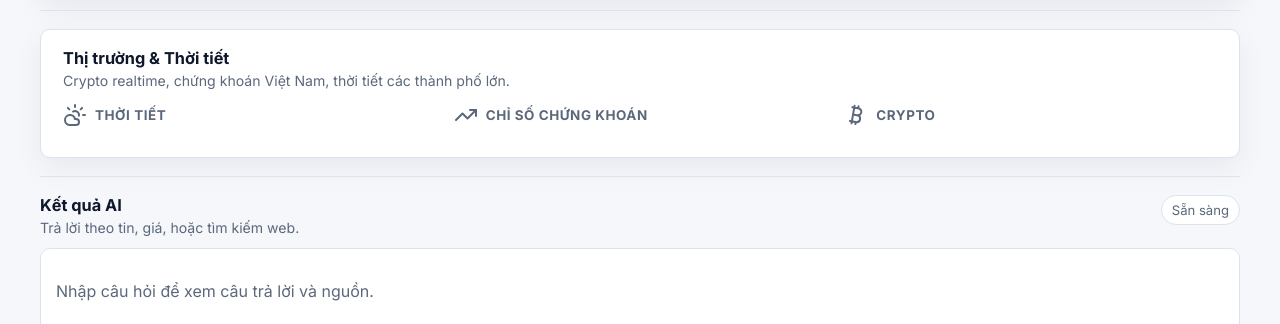
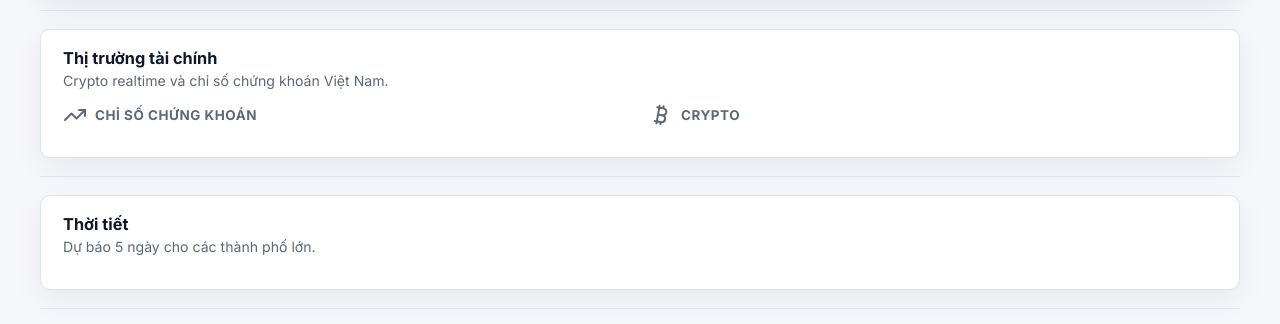
Before and after one commit to tridpt/TinNhanhAI, a plain HTML site: page frontend/index.html in a window 1280 px wide. Shown: the part 1426-1750 px from the top of the page. Drawn offline with nearby package versions, Linux system fonts and the light colour scheme; no server answers.

Commit message:
fix(layout): split markets and weather into separate sections

```diff
--- a/frontend/index.html
+++ b/frontend/index.html
@@ -144,15 +144,11 @@
       <div class="panel panel-markets">
         <div class="panel-head">
           <div>
-            <h2>Thị trường & Thời tiết</h2>
-            <p>Crypto realtime, chứng khoán Việt Nam, thời tiết các thành phố lớn.</p>
+            <h2>Thị trường tài chính</h2>
+            <p>Crypto realtime và chỉ số chứng khoán Việt Nam.</p>
           </div>
         </div>
         <div class="markets-grid">
-          <div class="markets-block" data-section="weather">
-            <h3 class="markets-title"><i data-lucide="cloud-sun"></i> Thời tiết</h3>
-            <div id="weather-list" class="weather-list"></div>
-          </div>
           <div class="markets-block" data-section="stocks">
             <h3 class="markets-title"><i data-lucide="trending-up"></i> Chỉ số chứng khoán</h3>
             <div id="stocks-list" class="markets-cards"></div>
@@ -162,6 +158,18 @@
             <div id="crypto-list" class="markets-cards"></div>
           </div>
         </div>
+      </div>
+    </section>
+
+    <section class="band weather-band">
+      <div class="panel panel-weather">
+        <div class="panel-head">
+          <div>
+            <h2>Thời tiết</h2>
+            <p>Dự báo 5 ngày cho các thành phố lớn.</p>
+          </div>
+        </div>
+        <div id="weather-list" class="weather-list"></div>
       </div>
     </section>
 
--- a/frontend/styles.css
+++ b/frontend/styles.css
@@ -2035,3 +2035,18 @@ html[data-theme="dark"] .chart-backdrop {
     font-size: 0.68rem;
   }
 }
+
+
+.panel-weather {
+  border: 1px solid var(--line);
+  border-radius: var(--radius);
+  background: var(--surface);
+  padding: 18px 22px 20px;
+  box-shadow: var(--shadow);
+}
+
+.panel-weather .weather-list {
+  display: grid;
+  grid-template-columns: repeat(auto-fit, minmax(280px, 1fr));
+  gap: 12px;
+}
```
